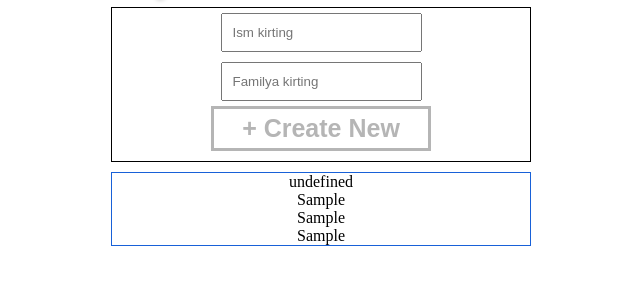
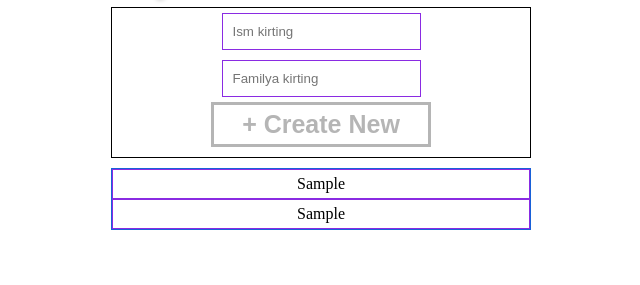
Before and after one commit to HikmatullohAbdullayev/JS-masala-NT, a plain HTML site: page Task-5/index.html in a window 1280 px wide. Both pictures are taken after typing "Sample", "Sample" into the empty fields and a click on the button "+ Create New". Shown: the part 81-366 px from the top of the page, without its empty margins (319-959 px from the left). Drawn offline with Linux system fonts and the light colour scheme.

Commit message:
Task-5 30% done

```diff
--- a/Task-5/main.css
+++ b/Task-5/main.css
@@ -47,13 +47,20 @@ cursor: pointer;
 .input{
     padding: 5px 10px;
    margin: 5px;
-
+   border: 1px solid blueviolet;
     max-width: 100%;
     height: 25px;
 }
 
 .lists{
+    border: 1px solid blueviolet;
     margin-top: 10px;
     text-align: center;
     border: 1px solid rgb(24, 97, 216)
 }
+
+li{
+    padding: 5px;
+    border: 1px solid blueviolet;
+
+}
--- a/Task-5/main.js
+++ b/Task-5/main.js
@@ -1,10 +1,6 @@
 const btn = document.querySelector(".newItem");
-// btn.addEventListener('click', () => {
-
-// })
-
 let form = document.querySelector("form");
-let input = document.querySelectorAll(".input");
+let input = document.querySelectorAll(" input");
 let ul = document.querySelector(".lists");
 console.log();
 
@@ -16,24 +12,16 @@ form.addEventListener("submit", (event) => {
   let obj = {};
 
   input.forEach((item) => {
-      obj[item.name] = item.value;
-      user.push({...obj, id: Date.now()});
-      item.value = "";
-
-    // user.push({...obj})
-    // console.log(user);
-
-    // for(let i in obj)
-    ul.innerHTML += `<li>${obj.Familya}</li>`
-
-    ul.innerHTML += `<li>${obj.ism}</li>`
-});
+    obj[item.name] = item.value;
+    user.push({ ...obj, id: Date.now() });
+    item.value = "";
+  });
+    user.push({...obj})
+    console.log(user);
 
 
-
-//   console.log(obj.Familya);
-});
+    ul.innerHTML += `<li>${obj.Familya}</li>`
+    ul.innerHTML += `<li>${obj.ism}</li>`
 
 
-
-// });
+});
```
